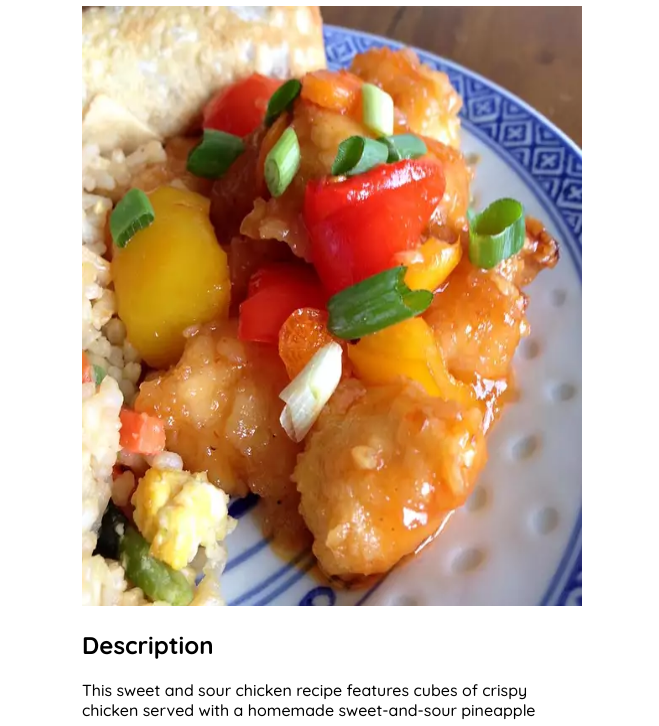
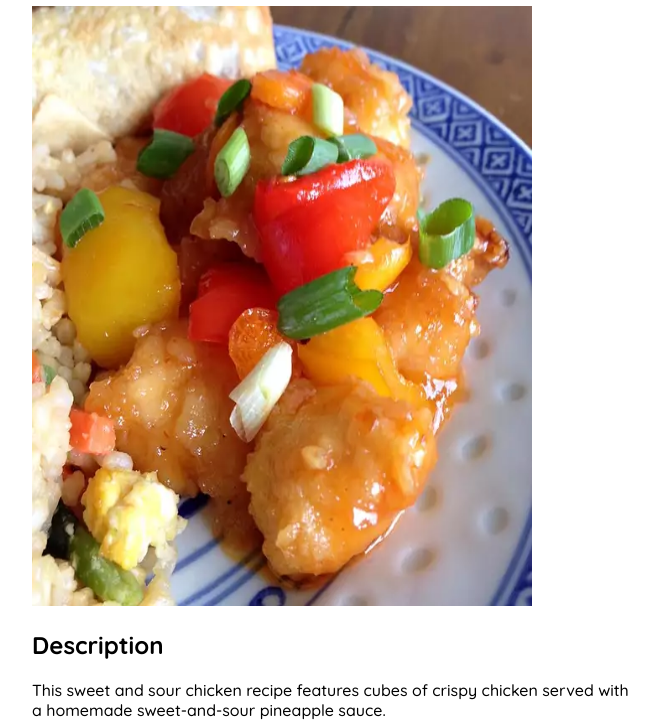
Before and after one commit to virtualVee/odin-recipes, a plain HTML site: page recipes/sweet-sour-chicken.html in a window 1280 px wide. Shown: the part 77-803 px from the top of the page, without its empty margins (308-967 px from the left). Drawn offline with Linux system fonts and the light colour scheme.

Commit message:
add div to center content

```diff
--- a/recipes/sweet-sour-chicken.html
+++ b/recipes/sweet-sour-chicken.html
@@ -7,6 +7,7 @@
   </head>
 
   <body>
+    <div id="align-centre">
       <h1>Sweet and Sour Chicken</h1>
       <img
         src="../images/sweet-sour-chicken.png"
@@ -15,8 +16,8 @@
 
       <h2>Description</h2>
       <p>
-      This sweet and sour chicken recipe features cubes of crispy chicken served
-      with a homemade sweet-and-sour pineapple sauce.
+        This sweet and sour chicken recipe features cubes of crispy chicken
+        served with a homemade sweet-and-sour pineapple sauce.
       </p>
 
       <h3>Ingredients</h3>
@@ -52,14 +53,14 @@
           continuously, until slightly thickened.
         </li>
         <li>
-        Place flour, 2 tablespoons oil, 2 tablespoons cornstarch, egg, salt, and
-        white pepper in a large bowl; gradually whisk in 1 1/2 cups water to
-        make a thick batter. Add chicken pieces; stir until well coated.
+          Place flour, 2 tablespoons oil, 2 tablespoons cornstarch, egg, salt,
+          and white pepper in a large bowl; gradually whisk in 1 1/2 cups water
+          to make a thick batter. Add chicken pieces; stir until well coated.
         </li>
         <li>
           Heat oil in a large, deep skillet or wok to 360 degrees F (180 degrees
-        C). Fry chicken pieces in preheated oil until golden, about 10 minutes;
-        remove and drain on paper towels.
+          C). Fry chicken pieces in preheated oil until golden, about 10
+          minutes; remove and drain on paper towels.
         </li>
         <li>
           Layer green peppers, pineapple chunks, and cooked chicken pieces on a
@@ -69,5 +70,6 @@
       <form>
         <input type="button" value="Return to Menu" onclick="history.back()" />
       </form>
+    </div>
   </body>
 </html>
--- a/style.css
+++ b/style.css
@@ -4,10 +4,10 @@ html * {
   font-family: "Quicksand", sans-serif;
 }
 
-body {
-  max-width: 500px;
-  height: max-content;
-  margin: auto;
+#align-centre {
+  width: 600px;
+  margin: 0 auto;
+  text-align: left;
 }
 
 a:hover {
@@ -22,6 +22,7 @@ img {
   height: 600px;
   width: 500px;
 }
+
 input[type="button"]:hover {
   background-color: black;
   color: white;
```
Also changed, not shown: index.html (+2 -0 lines), recipes/carbonara.html (+8 -5 lines), recipes/mac-and-cheese.html (+4 -2 lines). Lines whose indentation alone changed are shown as unchanged.
